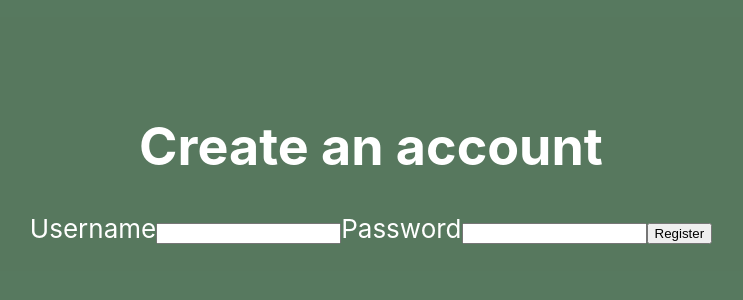
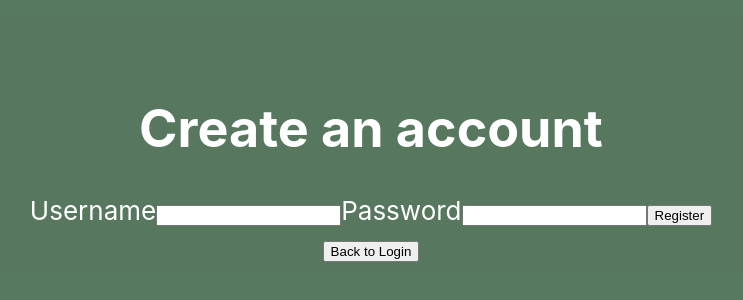
Before and after one commit to lizedminster/HackUmassSustainabilityTeam, a React (Create React App) app in the folder frontend/: page /register in a window 1280 px wide. Shown: the part 238-538 px from the top of the page, without its empty margins (269-1012 px from the left). Built offline with nearby package versions, Linux system fonts and the light colour scheme.

Commit message:
navigate to login and login to register stuff.

```diff
--- a/frontend/src/App.js
+++ b/frontend/src/App.js
@@ -30,7 +30,7 @@ function App() {
 
       {/* Main app (tabs) */}
       <Route
-        path="/app/*"
+        path="/*"
         element={
           token ? (
             <div className="App">
@@ -46,7 +46,7 @@ function App() {
               <TabsContainer />
             </div>
           ) : (
-            <Navigate to="/" />
+            <Navigate to="/Auth" />
           )
         }
       />
--- a/frontend/src/Register.js
+++ b/frontend/src/Register.js
@@ -24,10 +24,8 @@ function Register() {
         const data = await response.json();
         setUsername('');
         setPassword('');
-        // Check if duplicate username
         if (data.detail && data.detail.includes('duplicate')) {
           setError('Username already exists. Please choose another.');
-
         } else {
           setError(data.detail || 'Registration failed');
         }
@@ -60,8 +58,22 @@ function Register() {
               required
             />
           </label>
-          <button type="submit">Register</button>
+         <button
+            type="submit"
+            style={{ marginLeft: '0px' }}
+        >
+        Register
+        </button>
         </form>
+
+        {/* Back to Login button */}
+        <button
+          style={{ marginTop: '15px' }}
+          onClick={() => navigate('/Auth')}
+        >
+          Back to Login
+        </button>
+
         {error && <div style={{ color: 'red', marginTop: '10px' }}>{error}</div>}
       </div>
     </div>
```
